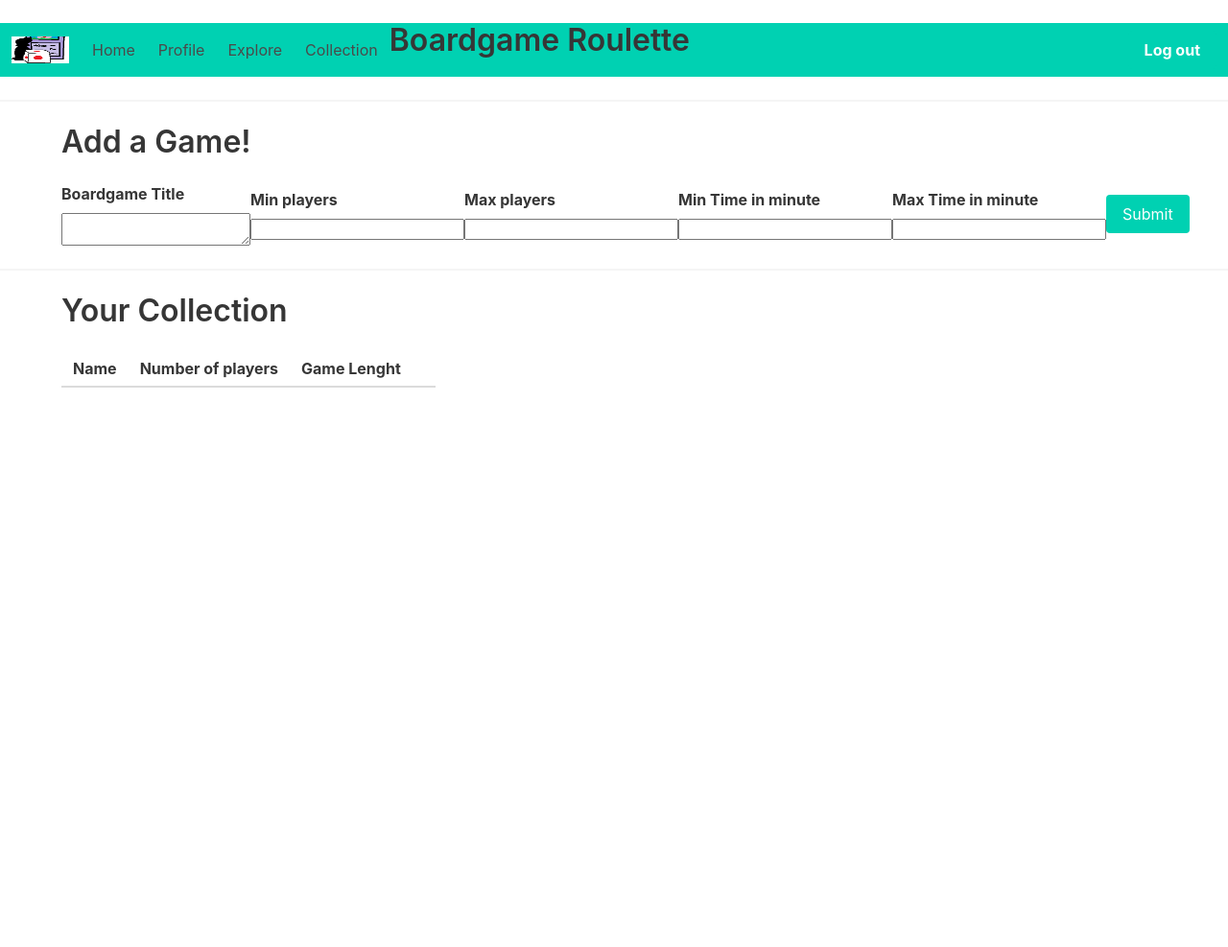
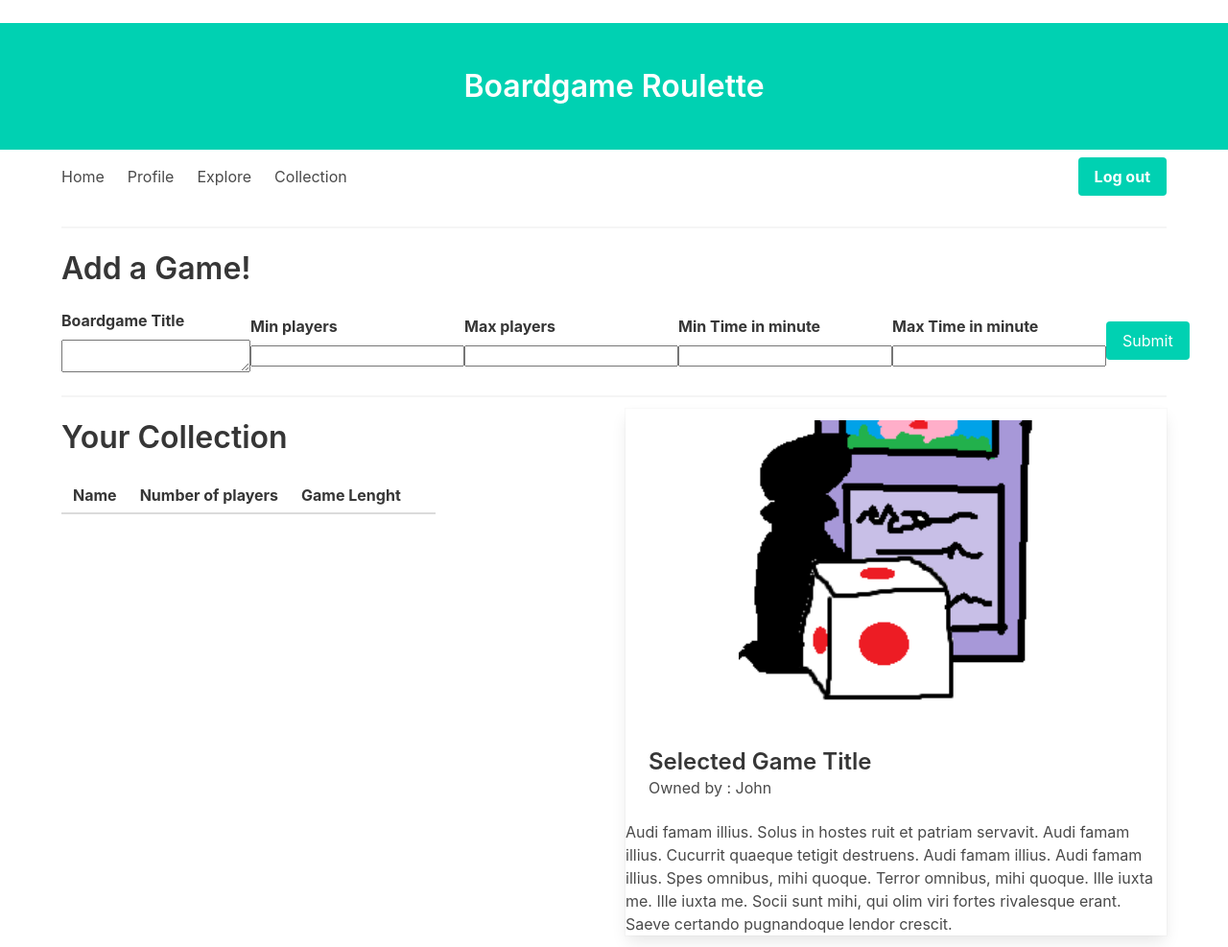
Before and after one commit to Elesh-Norn/Boardgame_Roulette, a Flask app: page /collection in a window 1280 px wide. Shown: the whole page at 96% size. Before the commit the page ends 404 px from the top, so only its background shows below. Run offline with Flask 2, Linux system fonts and the light colour scheme; the visitor is signed in with stand-in values (Sample User, id 1); data comes from the database, SQL or seed files in the repository; both versions use the stored data as it was after the commit; data that the repository does not hold is empty.

Commit message:
Making collection even prettier

```diff
--- a/app/templates/base.html
+++ b/app/templates/base.html
@@ -1,14 +1,24 @@
 <html>
 <head>
     {% if title %}
-    <title>{{ title }} - microblog</title>
+    <title>{{ title }} - Boardgame Roulette</title>
     {% else %}
-    <title>microblog</title>
+    <title>Boardgame Roulette</title>
     {% endif %}
     <link rel="stylesheet" href='/static/css/bulma.css' />
 </head>
 <body>
-        <div class="navbar has-background-primary" role="navigation">
+<section class="hero has-background-primary">
+    <div class="container">
+  <div class="hero-body">
+      <h1 class="title has-text-white">
+        Boardgame Roulette
+      </h1></div>
+    </div>
+</div>
+</section>
+<div class="container">
+        <div class="navbar" role="navigation">
             <div class="navbar-brand">
                 {% if current_user.is_anonymous %}
                 <div class="navbar-item">
@@ -17,9 +27,6 @@
                     </div>
                 </div>
                 {% else %}
-                <a class="navbar-item" href="{{ url_for('index') }}">
-                    <img src="/static/icon.jpeg" width="60" height="70">
-                </a>
                 <a class="navbar-item" href="{{ url_for('index') }}">Home</a>
                 <a class="navbar-item" href="{{ url_for('user', username=current_user.username) }}">Profile</a>
                 <a role="button" class="navbar-burger" aria-label="menu" aria-expanded="false" data-target="navbarmenu">
@@ -33,9 +40,6 @@
                 {% if current_user.is_authenticated %}
                 <a class="navbar-item" href="{{ url_for('explore') }}">Explore</a>
                 <a class="navbar-item" href="{{ url_for('collection') }}">Collection</a>
-                 <div class="container">
-         <h1 class="title"> Boardgame Roulette </h1>
-        </div>
                 <div class="navbar-end">
                     <div class="navbar-item">
                         <div class="buttons">
@@ -58,5 +62,6 @@
     {% endif %}
     {% endwith %}
     {% block content %}{% endblock %}
+    </div>
 </body>
 </html>
--- a/app/templates/collection.html
+++ b/app/templates/collection.html
@@ -72,10 +72,11 @@
     </nav>
         </form>
         </div>
+<hr>
+<section>
+    <div class="columns">
 
-
-<hr></hr>
-    <div class="container">
+    <div class="column">
         <h1 class="title">Your Collection</h1>
         <table class="table is-striped">
             <thead>
@@ -100,4 +101,51 @@
         </table>
     </div>
 
+    <div class="column">
+        <div class="card">
+            <div class="columns">
+                <div class="column is-one-fifth"></div>
+                <div class="column is-three-fifths">
+                    <figure class="image is-centered">
+                        <img src="/static/icon.jpeg" alt="Placeholder image">
+                    </figure>
+                </div>
+                <div class="column is-one-fifth"></div>
+            </div>
+
+            <div class="card-content">
+                <div class="media-content">
+                    <p class="title is-4">Selected Game Title</p>
+                    <p class="subtitle is-6">Owned by : John</p>
+                </div>
+            </div>
+            <div class="content">
+            Audi famam illius.
+            Solus in hostes ruit
+            et patriam servavit.
+            Audi famam illius.
+            Cucurrit quaeque
+            tetigit destruens.
+
+            Audi famam illius.
+            Audi famam illius.
+
+            Spes omnibus, mihi quoque.
+            Terror omnibus, mihi quoque.
+
+            Ille
+            iuxta me.
+
+            Ille iuxta me.
+            Socii sunt mihi,
+            qui olim viri fortes
+            rivalesque erant.
+
+            Saeve certando pugnandoque
+            lendor crescit.
+            </div>
+        </div>
+    </div>
+        </div>
+</section>
 {% endblock %}
```
Also changed, not shown: app.db.
